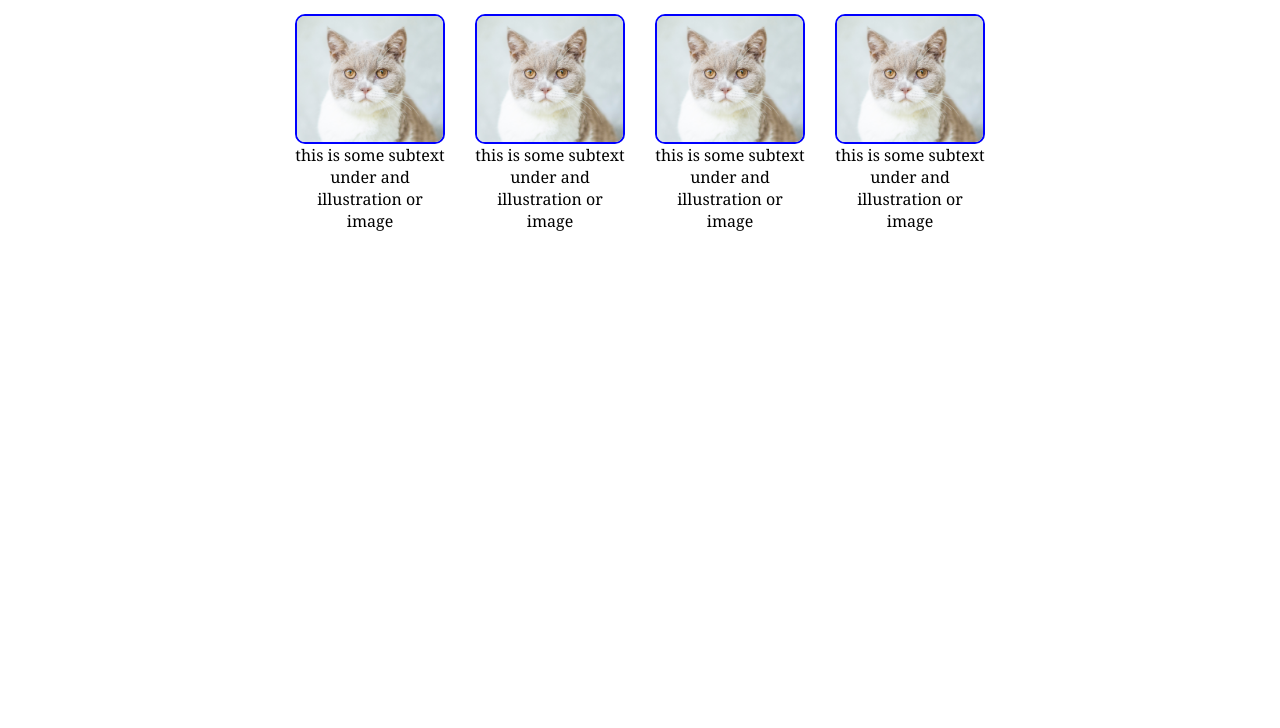
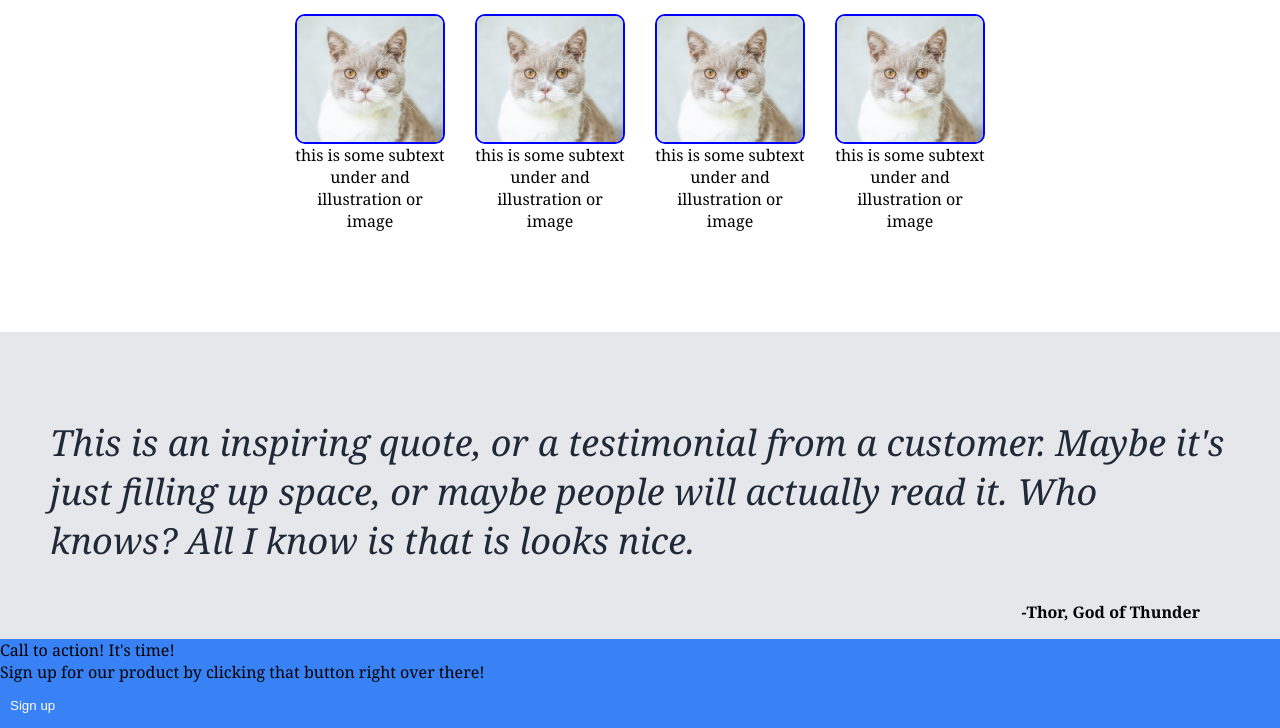
Before and after one commit to BrentWar/odin-landing-page, a plain HTML site: page index.html in a window 1280 px wide. Shown: the part 767-1495 px from the top of the page. Before the commit the page ends 999 px from the top, so only its background shows below. Drawn offline with Linux system fonts and the light colour scheme.

Commit message:
Add quote elements

```diff
--- a/index.html
+++ b/index.html
@@ -56,10 +56,20 @@
         </div>
 
         <div class="quote">
+            <p class="mainQuote">This is an inspiring quote, or a testimonial from a customer. Maybe it's just filling up space, or maybe people will actually read it. Who knows? All I know is that is looks nice.</p>
+            <p class="citation">-Thor, God of Thunder</p>
 
         </div>
 
         <div class="call">
+            <div class="box">
+                <div class="boxLeft">
+                    <div>Call to action! It's time!</div>
+                    <div>Sign up for our product by clicking that button right over there!</div>
+
+                </div>
+                <button class="introButton">Sign up</button>
+            </div>
 
         </div>
 
--- a/style.css
+++ b/style.css
@@ -21,6 +21,7 @@ body {
     border-radius: 5px;
     margin: 10px 0px;
 }
+
 .lower {
     color: lightgray;
 }
@@ -77,6 +78,7 @@ ul li a {
 
 .middle {
     text-align: center;
+    padding: 0px 0px 100px 0px;
 }
 
 .infoHeader {
@@ -87,7 +89,7 @@ ul li a {
 .imagesAcross {
     display: flex;
     justify-content: center;
-    gap: 30px;
+    gap: 30px;;
 }
 
 .imagesAcross img {
@@ -111,3 +113,22 @@ ul li a {
 .quote {
     background-color: #E5E7EB;
 }
+
+.mainQuote {
+    font-size: 36px;
+    font-style: italic;
+    color: #1F2937;
+    font-weight: 100;
+    padding: 50px 50px 0px 50px;
+}
+
+.citation {
+    text-align: end;
+    padding: 0px 80px;
+    font-weight: bold;
+}
+
+.call .box {
+    padding 20px;
+    background-color: #3882F6;
+}
```
